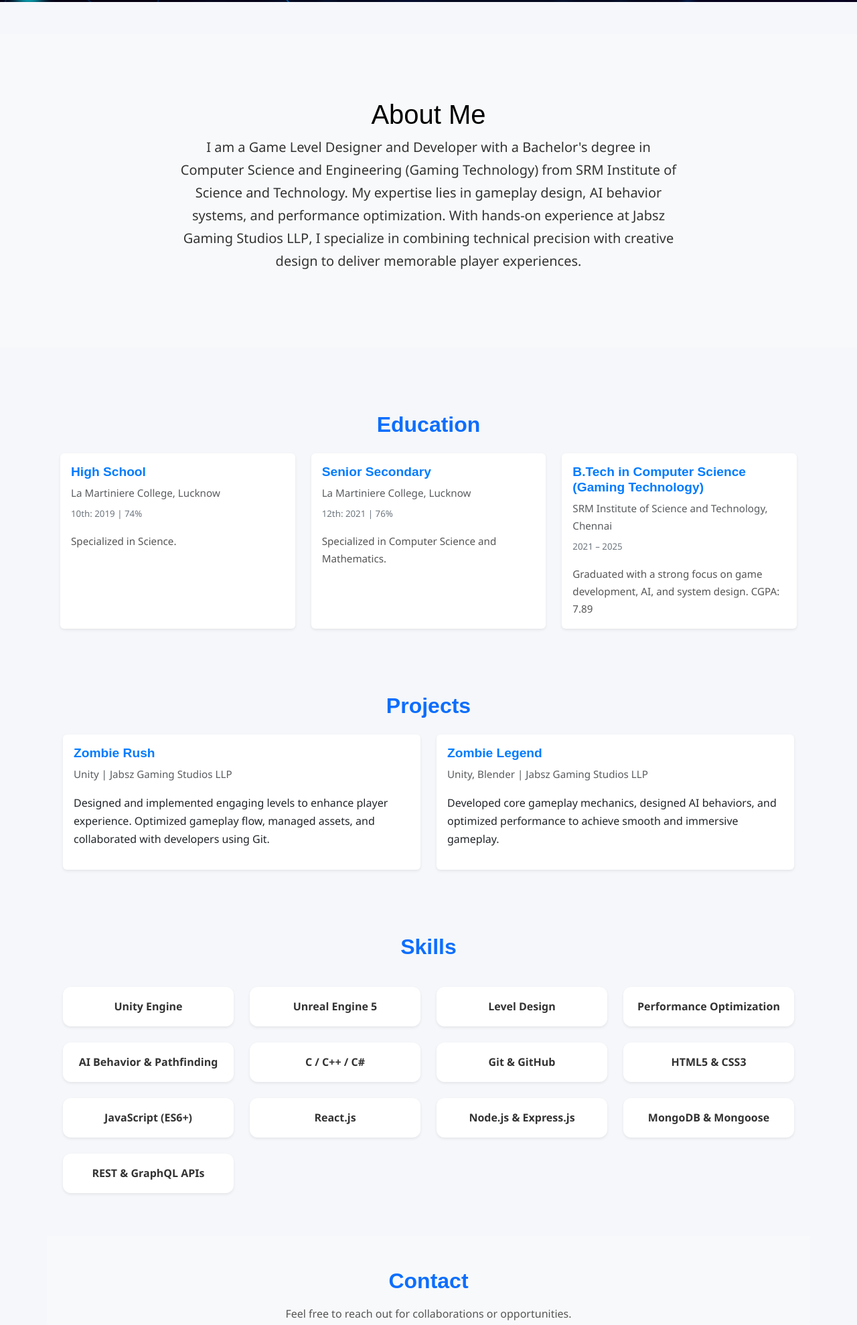
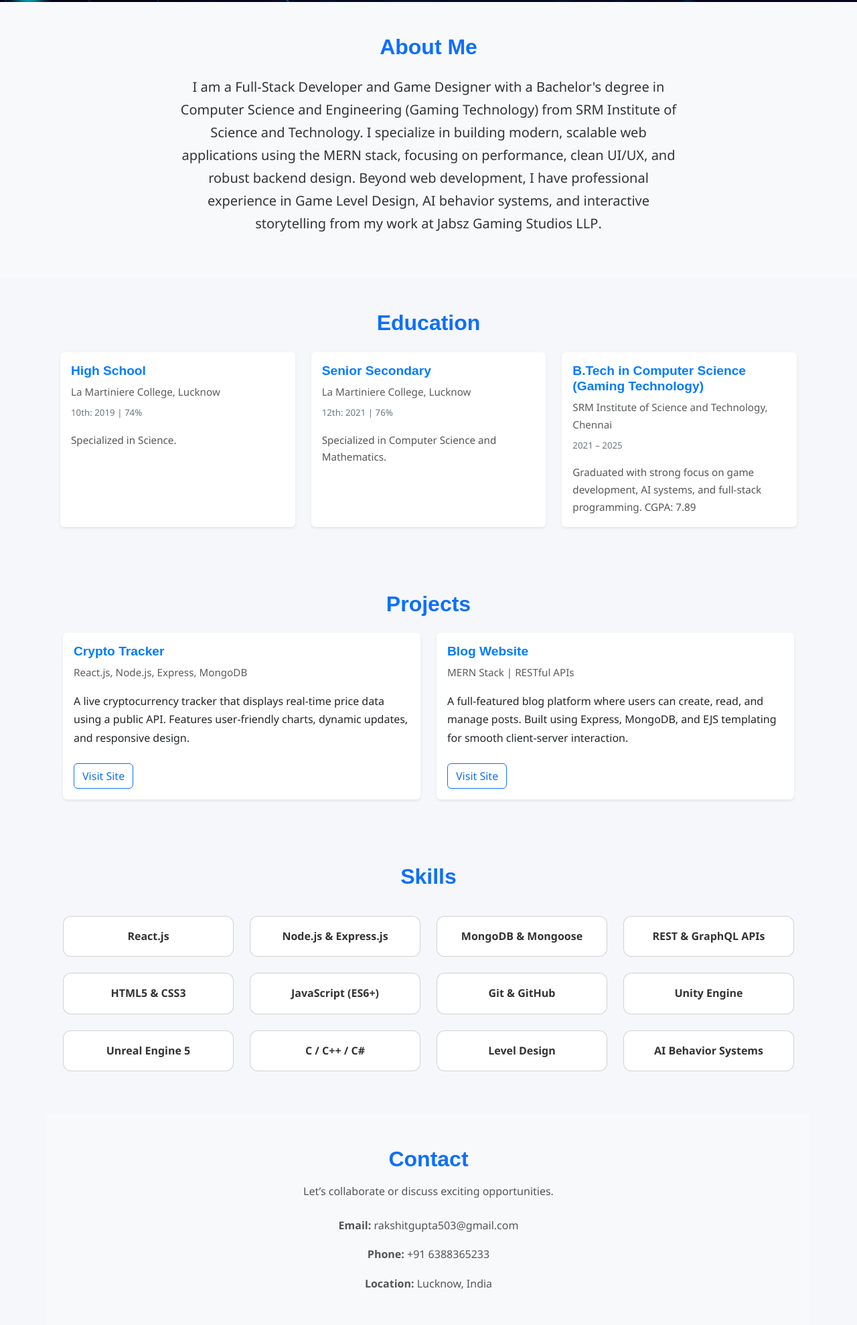
Before and after one commit to rakshitgup/Porfolio, a plain HTML site: page index.html in a window 1280 px wide. Shown: the part 797-2776 px from the top of the page at 67% size. Drawn offline with nearby package versions, Linux system fonts and the light colour scheme.

Commit message:
Update index.html

```diff
--- a/index.html
+++ b/index.html
@@ -2,60 +2,60 @@
 <html lang="en">
 
 <head>
-    <meta charset="UTF-8">
-    <meta name="viewport" content="width=device-width, initial-scale=1">
-    <title>Rakshit Gupta | Game Level Designer</title>
+  <meta charset="UTF-8" />
+  <meta name="viewport" content="width=device-width, initial-scale=1" />
+  <title>Rakshit Gupta | Full-Stack Developer & Game Designer</title>
 
   <!-- Bootstrap -->
-    <link href="https://cdn.jsdelivr.net/npm/bootstrap@5.3.8/dist/css/bootstrap.min.css" rel="stylesheet"
-        integrity="sha384-sRIl4kxILFvY47J16cr9ZwB07vP4J8+LH7qKQnuqkuIAvNWLzeN8tE5YBujZqJLB" crossorigin="anonymous">
+  <link
+    href="https://cdn.jsdelivr.net/npm/bootstrap@5.3.8/dist/css/bootstrap.min.css"
+    rel="stylesheet"
+    crossorigin="anonymous"
+  />
 
-    <link rel="stylesheet" href="./style.css">
+  <link rel="stylesheet" href="./style.css" />
 </head>
 
 <body>
   <!-- Hero Section -->
-    <div class="background">
-        <div class="hero-container container col-xxl-10 px-4 py-5">
-            <div class="hero-content row align-items-center flex-wrap">
-                <div class="hero-image col-lg-6 d-flex justify-content-center">
-                    <img class="profile-img img-fluid" src="./Images/ProfilePic.png" alt="Rakshit Gupta Profile Picture"
-                        loading="lazy">
-                </div>
-                <div class="hero-text col-lg-6 text-center text-lg-start">
-                    <h1 class="display-5 fw-bold lh-1 mb-3 text-white">Rakshit Gupta</h1>
-                    <p class="lead text-white-50">
-                        Game Level Designer and Developer passionate about crafting immersive gameplay experiences in
-                        <strong>Unreal Engine</strong> and <strong>Unity</strong>. Skilled in <strong>level design,
-                            performance optimization</strong>, and <strong>interactive storytelling</strong>. Focused on
-                        building player-centric worlds that balance creativity and technical depth.
+  <section class="background d-flex align-items-center justify-content-center text-center">
+    <div class="container hero-content text-white fade-in">
+      <img
+        class="profile-img img-fluid mb-4"
+        src="./Images/ProfilePic.png"
+        alt="Rakshit Gupta Profile Picture"
+        loading="lazy"
+      />
+      <h1 class="display-5 fw-bold mb-3">Rakshit Gupta</h1>
+      <p class="lead text-white-50 mb-4">
+        Passionate <strong>Full-Stack Developer</strong> specializing in the <strong>MERN stack</strong>,
+        with expertise in building scalable and responsive web applications. Skilled in <strong>API architecture</strong>,
+        <strong>frontend design</strong>, and <strong>database integration</strong>.
+        Also experienced in <strong>Game Development</strong> and <strong>Level Design</strong> using
+        <strong>Unity</strong> and <strong>Unreal Engine</strong>, combining technical precision with creative storytelling.
       </p>
-                    <div class="d-grid gap-2 d-md-flex justify-content-md-start">
-                        <a href="#projects" class="btn btn-primary btn-lg px-4 me-md-2">View Projects</a>
+      <div class="d-flex flex-wrap justify-content-center gap-3">
+        <a href="#projects" class="btn btn-primary btn-lg px-4">View Projects</a>
         <a href="#contact" class="btn btn-outline-light btn-lg px-4">Contact</a>
       </div>
     </div>
-            </div>
-        </div>
-    </div>
+  </section>
 
   <!-- About Section -->
-    <div class="my-5">
-        <div class="p-5 text-center bg-body-tertiary">
-            <div class="container py-5">
-                <h1 class="text-body-emphasis">About Me</h1>
-                <p class="col-lg-8 mx-auto lead">
-                    I am a <strong>Game Level Designer and Developer</strong> with a Bachelor's degree in
-                    <strong>Computer Science and Engineering (Gaming Technology)</strong> from SRM Institute of Science
-                    and
-                    Technology. My expertise lies in <strong>gameplay design, AI behavior systems, and performance
-                        optimization</strong>.
-                    With hands-on experience at <strong>Jabsz Gaming Studios LLP</strong>, I specialize in combining
-                    <strong>technical precision</strong> with creative design to deliver memorable player experiences.
+  <section class="about-section text-center py-5 bg-light">
+    <div class="container">
+      <h2 class="fw-bold text-primary mb-4">About Me</h2>
+      <p class="lead mx-auto col-lg-8">
+        I am a <strong>Full-Stack Developer</strong> and <strong>Game Designer</strong> with a Bachelor's degree in
+        <strong>Computer Science and Engineering (Gaming Technology)</strong> from SRM Institute of Science and Technology.
+        I specialize in building <strong>modern, scalable web applications</strong> using the MERN stack, focusing on
+        <strong>performance, clean UI/UX, and robust backend design</strong>.
+        Beyond web development, I have professional experience in <strong>Game Level Design</strong>, <strong>AI behavior
+        systems</strong>, and <strong>interactive storytelling</strong> from my work at
+        <strong>Jabsz Gaming Studios LLP</strong>.
       </p>
     </div>
-        </div>
-    </div>
+  </section>
 
   <!-- Education Section -->
   <section class="container py-5" id="education">
@@ -93,8 +93,7 @@
             <h5 class="card-title fw-bold">B.Tech in Computer Science (Gaming Technology)</h5>
             <p class="card-text text-muted mb-1">SRM Institute of Science and Technology, Chennai</p>
             <p class="card-text"><small class="text-secondary">2021 – 2025</small></p>
-                            <p class="card-text">Graduated with a strong focus on game development, AI, and system design. CGPA:
-                                7.89</p>
+            <p class="card-text">Graduated with strong focus on game development, AI systems, and full-stack programming. CGPA: 7.89</p>
           </div>
         </div>
       </div>
@@ -106,25 +105,33 @@
   <section class="container px-4 py-5" id="projects">
     <h2 class="text-center text-primary fw-bold mb-4">Projects</h2>
     <div class="row row-cols-1 row-cols-md-2 g-4">
+
+      <!-- Crypto Tracker -->
       <div class="col">
-                <div class="card h-100 shadow-sm border-0">
+        <div class="card h-100 shadow-sm border-0 project-card">
           <div class="card-body">
-                        <h5 class="card-title fw-bold">Zombie Rush</h5>
-                        <p class="card-text text-muted">Unity | Jabsz Gaming Studios LLP</p>
-                        <p>Designed and implemented engaging levels to enhance player experience. Optimized gameplay
-                            flow,
-                            managed assets, and collaborated with developers using Git.</p>
+            <h5 class="card-title fw-bold">Crypto Tracker</h5>
+            <p class="card-text text-muted">React.js, Node.js, Express, MongoDB</p>
+            <p>
+              A live cryptocurrency tracker that displays real-time price data using a public API.
+              Features user-friendly charts, dynamic updates, and responsive design.
+            </p>
+            <a href="https://crypto-tracker-w5t6.onrender.com" target="_blank" class="btn btn-outline-primary mt-2">Visit Site</a>
           </div>
         </div>
       </div>
+
+      <!-- Blog Website -->
       <div class="col">
-                <div class="card h-100 shadow-sm border-0">
+        <div class="card h-100 shadow-sm border-0 project-card">
           <div class="card-body">
-                        <h5 class="card-title fw-bold">Zombie Legend</h5>
-                        <p class="card-text text-muted">Unity, Blender | Jabsz Gaming Studios LLP</p>
-                        <p>Developed core gameplay mechanics, designed AI behaviors, and optimized performance to
-                            achieve smooth and
-                            immersive gameplay.</p>
+            <h5 class="card-title fw-bold">Blog Website</h5>
+            <p class="card-text text-muted">MERN Stack | RESTful APIs</p>
+            <p>
+              A full-featured blog platform where users can create, read, and manage posts. Built using Express,
+              MongoDB, and EJS templating for smooth client-server interaction.
+            </p>
+            <a href="https://blog-website-u20s.onrender.com" target="_blank" class="btn btn-outline-primary mt-2">Visit Site</a>
           </div>
         </div>
       </div>
@@ -136,76 +143,18 @@
     <h2 class="text-center text-primary fw-bold mb-4">Skills</h2>
     <div class="row row-cols-2 row-cols-sm-3 row-cols-md-4 g-4 py-3 text-center">
 
-            <!-- Game Development Skills -->
-            <div class="col">
-                <div class="card card-skill shadow-sm border-0">
-                    <div class="card-body fw-bold">Unity Engine</div>
-                </div>
-            </div>
-            <div class="col">
-                <div class="card card-skill shadow-sm border-0">
-                    <div class="card-body fw-bold">Unreal Engine 5</div>
-                </div>
-            </div>
-            <div class="col">
-                <div class="card card-skill shadow-sm border-0">
-                    <div class="card-body fw-bold">Level Design</div>
-                </div>
-            </div>
-            <div class="col">
-                <div class="card card-skill shadow-sm border-0">
-                    <div class="card-body fw-bold">Performance Optimization</div>
-                </div>
-            </div>
-            <div class="col">
-                <div class="card card-skill shadow-sm border-0">
-                    <div class="card-body fw-bold">AI Behavior & Pathfinding</div>
-                </div>
-            </div>
-
-            <!-- Programming -->
-            <div class="col">
-                <div class="card card-skill shadow-sm border-0">
-                    <div class="card-body fw-bold">C / C++ / C#</div>
-                </div>
-            </div>
-            <div class="col">
-                <div class="card card-skill shadow-sm border-0">
-                    <div class="card-body fw-bold">Git & GitHub</div>
-                </div>
-            </div>
-
-            <!-- Web Dev (from Full-Stack Bootcamp) -->
-            <div class="col">
-                <div class="card card-skill shadow-sm border-0">
-                    <div class="card-body fw-bold">HTML5 & CSS3</div>
-                </div>
-            </div>
-            <div class="col">
-                <div class="card card-skill shadow-sm border-0">
-                    <div class="card-body fw-bold">JavaScript (ES6+)</div>
-                </div>
-            </div>
-            <div class="col">
-                <div class="card card-skill shadow-sm border-0">
-                    <div class="card-body fw-bold">React.js</div>
-                </div>
-            </div>
-            <div class="col">
-                <div class="card card-skill shadow-sm border-0">
-                    <div class="card-body fw-bold">Node.js & Express.js</div>
-                </div>
-            </div>
-            <div class="col">
-                <div class="card card-skill shadow-sm border-0">
-                    <div class="card-body fw-bold">MongoDB & Mongoose</div>
-                </div>
-            </div>
-            <div class="col">
-                <div class="card card-skill shadow-sm border-0">
-                    <div class="card-body fw-bold">REST & GraphQL APIs</div>
-                </div>
-            </div>
+      <div class="col"><div class="card card-skill"><div class="card-body">React.js</div></div></div>
+      <div class="col"><div class="card card-skill"><div class="card-body">Node.js & Express.js</div></div></div>
+      <div class="col"><div class="card card-skill"><div class="card-body">MongoDB & Mongoose</div></div></div>
+      <div class="col"><div class="card card-skill"><div class="card-body">REST & GraphQL APIs</div></div></div>
+      <div class="col"><div class="card card-skill"><div class="card-body">HTML5 & CSS3</div></div></div>
+      <div class="col"><div class="card card-skill"><div class="card-body">JavaScript (ES6+)</div></div></div>
+      <div class="col"><div class="card card-skill"><div class="card-body">Git & GitHub</div></div></div>
+      <div class="col"><div class="card card-skill"><div class="card-body">Unity Engine</div></div></div>
+      <div class="col"><div class="card card-skill"><div class="card-body">Unreal Engine 5</div></div></div>
+      <div class="col"><div class="card card-skill"><div class="card-body">C / C++ / C#</div></div></div>
+      <div class="col"><div class="card card-skill"><div class="card-body">Level Design</div></div></div>
+      <div class="col"><div class="card card-skill"><div class="card-body">AI Behavior Systems</div></div></div>
 
     </div>
   </section>
@@ -213,7 +162,7 @@
   <!-- Contact Section -->
   <section class="container text-center py-5" id="contact">
     <h2 class="text-primary fw-bold mb-3">Contact</h2>
-        <p class="lead mb-4">Feel free to reach out for collaborations or opportunities.</p>
+    <p class="lead mb-4">Let’s collaborate or discuss exciting opportunities.</p>
     <p><strong>Email:</strong> <a href="mailto:rakshitgupta503@gmail.com">rakshitgupta503@gmail.com</a></p>
     <p><strong>Phone:</strong> +91 6388365233</p>
     <p><strong>Location:</strong> Lucknow, India</p>
@@ -229,9 +178,6 @@
     </div>
   </footer>
 
-    <script src="https://cdn.jsdelivr.net/npm/bootstrap@5.3.8/dist/js/bootstrap.bundle.min.js"
-        integrity="sha384-JEVpWV7Gnxg+7PV8AfHxX5lAq8l+MGErjVqYos2T2lUQfLz8y0xYF4hJUFj9Kj2U"
-        crossorigin="anonymous"></script>
+  <script src="https://cdn.jsdelivr.net/npm/bootstrap@5.3.8/dist/js/bootstrap.bundle.min.js"></script>
 </body>
-
 </html>
```
Lines whose indentation alone changed are shown as unchanged.
